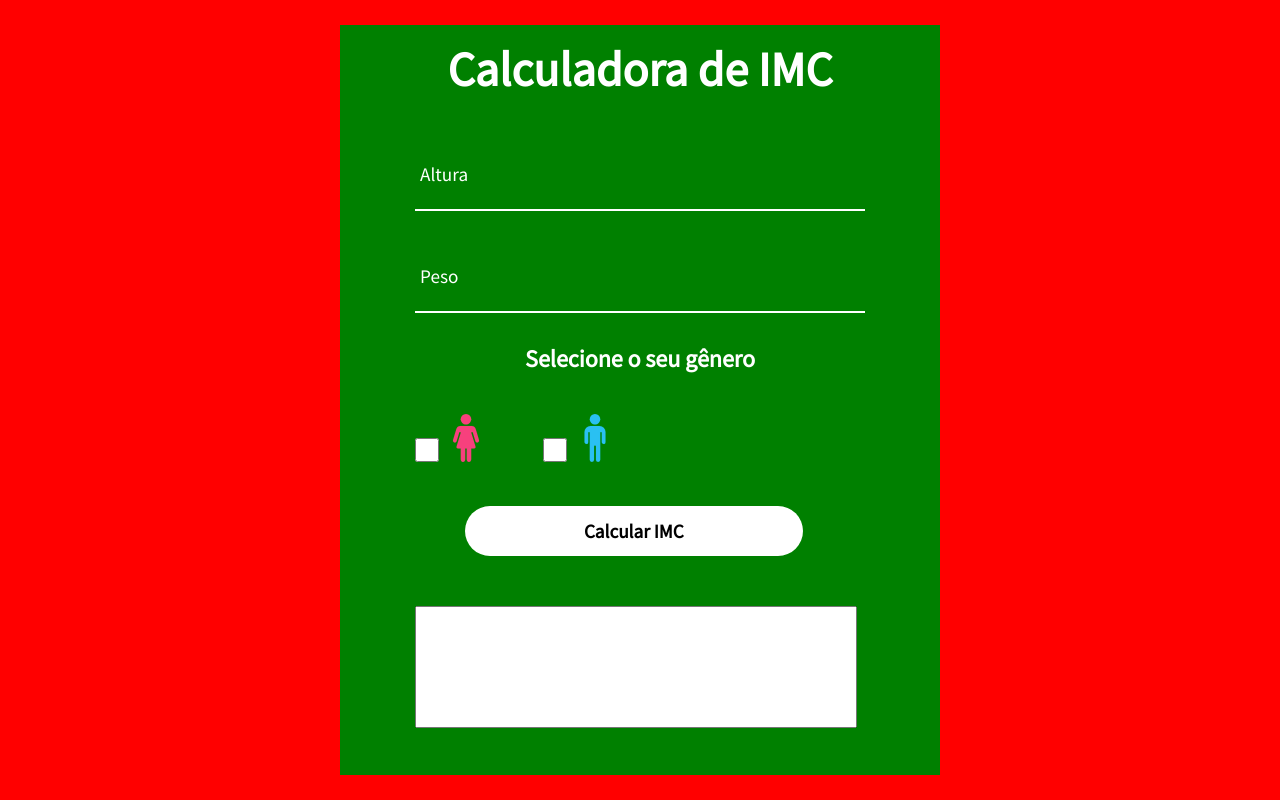
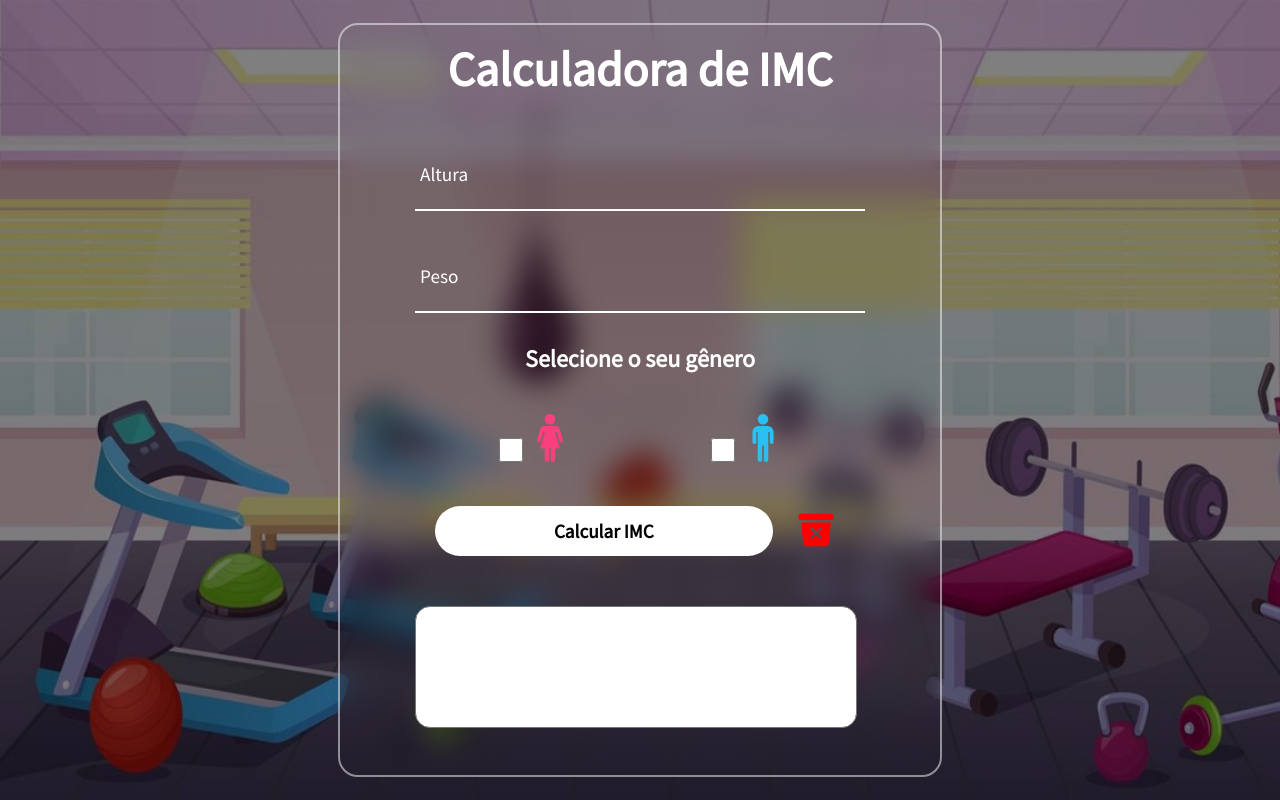
Before and after one commit to luisbazzo/fatec-calculadoraIMC, a plain HTML site: page index.html in a window 1280 px wide. Drawn offline with nearby package versions, Linux system fonts and the light colour scheme.

Commit message:
Projeto finalizado

```diff
--- a/index.html
+++ b/index.html
@@ -28,14 +28,21 @@
                 <h3>Selecione o seu gênero</h3>
 
                 <div class="form-gen">
-                    <input type="checkbox" id="woman-check">
-                    <ion-icon name="woman" id="woman-ico"></ion-icon>
-                    <input type="checkbox" id="man-check">
-                    <ion-icon name="man" id="man-ico"></ion-icon>
+                    <div class="gender-icon">
+                        <input type="checkbox" id="woman-check">
+                        <ion-icon name="woman" id="woman-ico"></ion-icon>
+                    </div><!--gender-icon-->
+                    <div class="gender-icon">
+                        <input type="checkbox" id="man-check">
+                        <ion-icon name="man" id="man-ico"></ion-icon>
+                    </div><!--gender-icon-->
                 </div><!--form-gen-->
                 <div class="clear"></div><!--clear-->
 
-                <button type="button" onclick="calcIMC()">Calcular IMC</button>
+                <div class="form-calcular">
+                    <button type="button" onclick="calcIMC()">Calcular IMC</button>
+                    <ion-icon name="trash-bin" id="limpar-ico" onclick="limpar()"></ion-icon>
+                </div><!--form-calcular-->
 
                 <div class="form-result">
                     <textarea id="resp" readonly></textarea>
--- a/js/main.js
+++ b/js/main.js
@@ -49,3 +49,11 @@ function pesoIdeal(){
     document.getElementById("resp").value += "\nO seu peso ideal é próximo de: " + pesoId.toFixed(2) + " kg.";
 
 }
+
+function limpar(){
+    document.getElementById("resp").value = "";
+    document.getElementById("altura").value = "";
+    document.getElementById("peso").value = "";
+    document.getElementById("man-check").checked = false;
+    document.getElementById("woman-check").checked = false;
+}
--- a/styles/styles.css
+++ b/styles/styles.css
@@ -12,12 +12,17 @@ section{
     align-items: center;
     min-height: 100vh;
     width: 100%;
-    background-color: red;
+    background-image: url('../imagens/cartoon-gym.jpg');
+    background-size: cover;
+    background-repeat: no-repeat;
 }
 
 .form-box{
     position: relative;
-    background-color: green;
+    background-color: transparent;
+    border: 2px solid rgba(255, 255, 255, 0.5);
+    border-radius: 20px;
+    backdrop-filter: blur(15px);
     width: 600px;
     height: 750px;
     align-items: center;
@@ -94,6 +99,11 @@ h3{
     margin-right: auto;
 }
 
+.gender-icon{
+    display: inline-block;
+    margin-left: 84px;
+}
+
 #man-ico{
     color: rgb(42, 192, 242);
 }
@@ -103,9 +113,23 @@ h3{
     padding-right: 50px;
 }
 
+#limpar-ico{
+    color: red;
+    position: relative;
+    margin-left: 20px;
+    top: 12px;
+    font-size: 2.5em;
+    cursor: pointer;
+}
+
+.form-calcular{
+    width: 100%;
+    height: 100%;
+}
+
 button{
     width: 75%;
-    margin-left: 50px;
+    margin-left: 20px;
     height: 50px;
     border-radius: 40px;
     margin-top: 10px;
@@ -129,6 +153,7 @@ button{
     margin-top: 20px;
     height: 120px;
     resize: none;
+    border-radius: 15px;
 }
 
 .clear{
```
Also changed, not shown: imagens/cartoon-gym.jpg (added).
